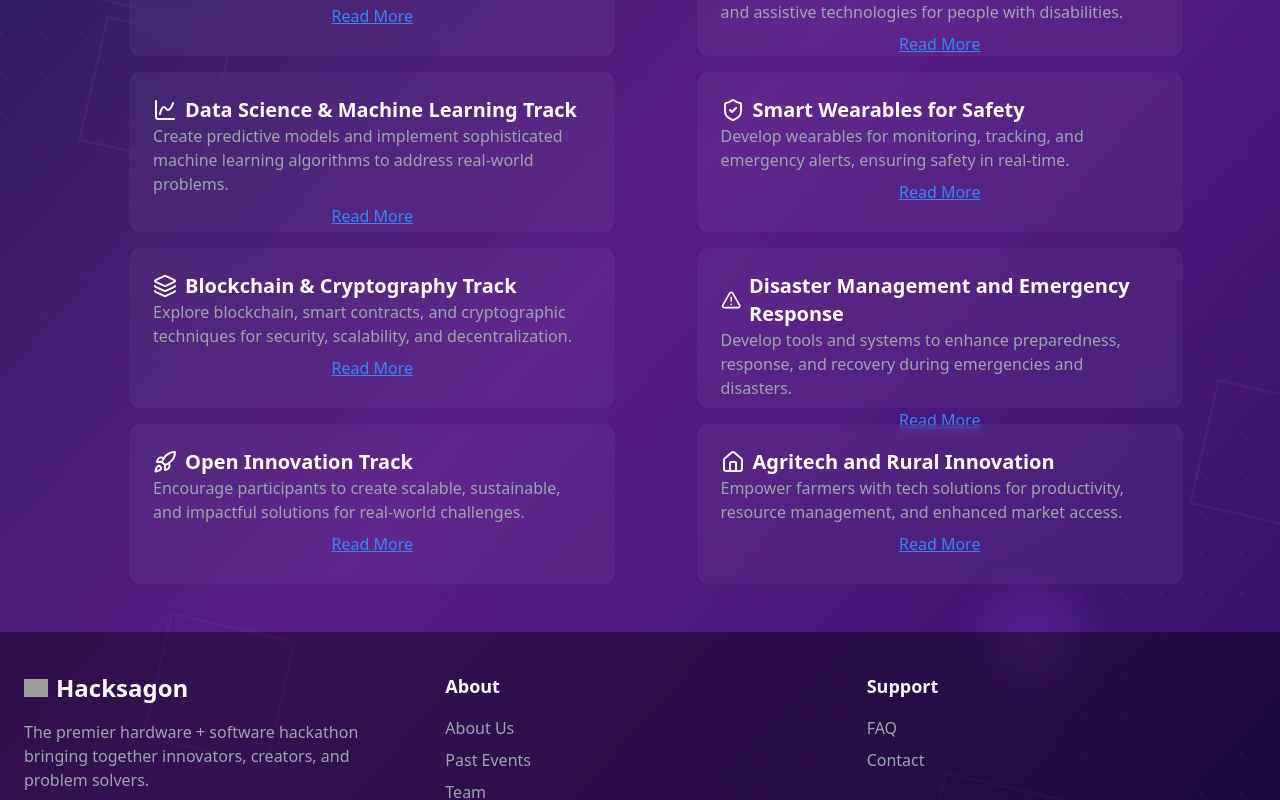
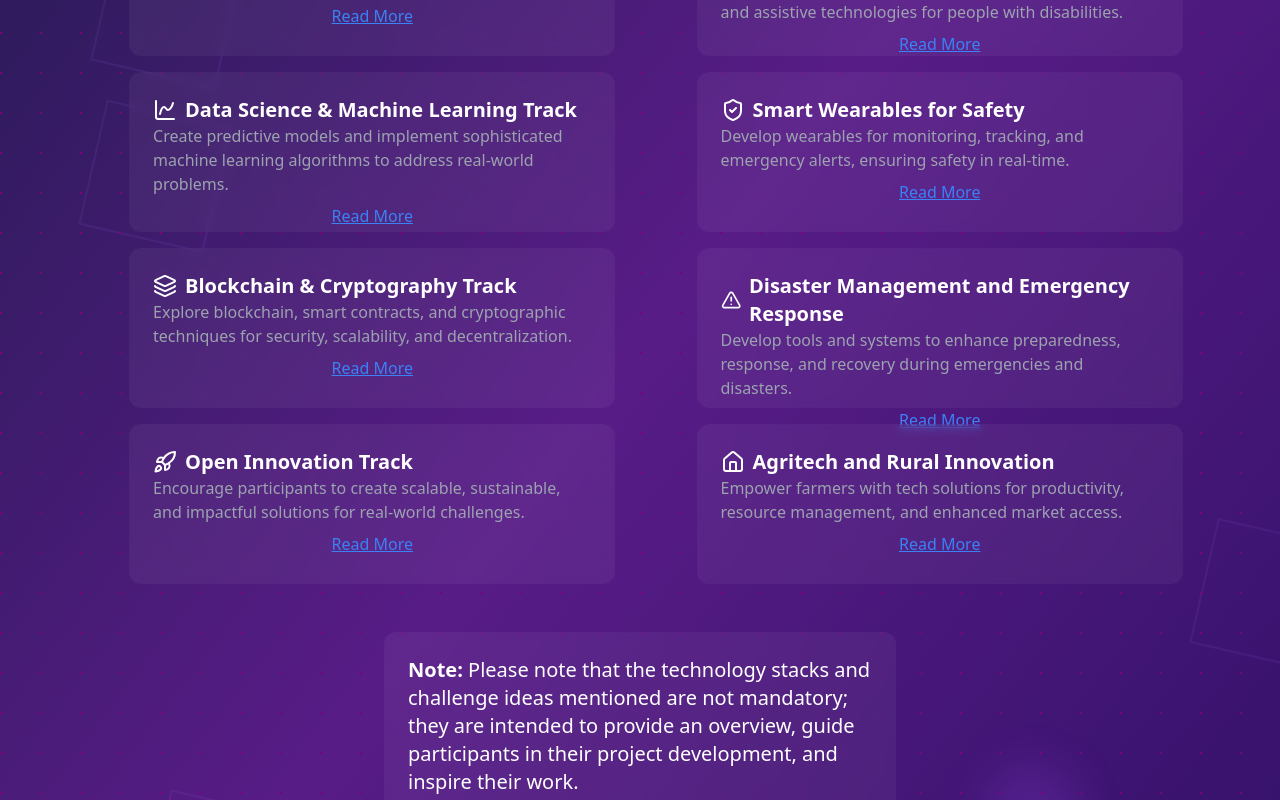
Before and after one commit to AdityaKrSingh26/Hacksagon, a React (Vite) app: page /themes in a window 1280 px wide. Shown: the part 488-1288 px from the top of the page. Built offline with nearby package versions, Linux system fonts and the light colour scheme; grey boxes are pictures that could not be loaded.

Commit message:
Themes main page

```diff
--- a/src/Pages/Themes/Themes.tsx
+++ b/src/Pages/Themes/Themes.tsx
@@ -3,9 +3,14 @@ import HardwareThemes from "../../components/HardwareThemes";
 
 const Themes = () => {
   return (
-    <div className="flex flex-col md:flex-row overflow-hidden p-8 justify-evenly">
-      <SoftwareThemes />
-      <HardwareThemes />
+    <div>
+      <div className="flex flex-col md:flex-row overflow-hidden p-8 justify-evenly">
+        <SoftwareThemes />
+        <HardwareThemes />
+      </div>
+      <div className="w-2/5 mx-auto bg-white/5 backdrop-blur-sm rounded-xl p-6 text-xl mb-10">
+        <strong>Note: </strong> Please note that the technology stacks and challenge ideas mentioned are not mandatory; they are intended to provide an overview, guide participants in their project development, and inspire their work.
+      </div>
     </div>
   );
 };
--- a/src/components/HardwareThemes.tsx
+++ b/src/components/HardwareThemes.tsx
@@ -13,15 +13,6 @@ const HardwareThemes = () => {
       newState[index] = !newState[index];
       return newState;
     });
-  };
-
-  const renderWithLineBreaks = (text: string) => {
-    return text.split("\n").map((line, index) => (
-      <span key={index}>
-        {line}
-        <br />
-      </span>
-    ));
   };
 
   return (
@@ -61,11 +52,30 @@ const HardwareThemes = () => {
               </div>
               <p className="text-gray-400">{track.description}</p>
               <div
-                className="transition-all duration-500 ease-in-out overflow-hidden"
-                style={{ maxHeight: expanded[index] ? "2000px" : "0" }}
-              >
-                <p className="text-gray-400 mt-2 leading-tight">{renderWithLineBreaks(track.details)}</p>
-              </div>
+  className="transition-all duration-500 ease-in-out overflow-hidden"
+  style={{ maxHeight: expanded[index] ? "2000px" : "0" }}
+>
+  <p className="text-gray-400 mt-2 leading-tight">
+    <strong>Objective:</strong> {track.objective}
+  </p>
+  <p className="text-gray-400 mt-2 leading-tight">
+    <strong>Technology Stack:</strong>
+  </p>
+  <ul className="text-gray-400 list-disc pl-6 mt-1">
+    {track.techStack.map((tech, idx) => (
+      <li key={`tech-${idx}`}>{tech}</li>
+    ))}
+  </ul>
+  <p className="text-gray-400 mt-2 leading-tight">
+    <strong>Challenge Ideas:</strong>
+  </p>
+  <ul className="text-gray-400 list-disc pl-6 mt-1">
+    {track.challengeIdeas.map((idea, idx) => (
+      <li key={`challenge-${idx}`}>{idea}</li>
+    ))}
+  </ul>
+</div>
+
               <button
                 className="text-blue-500 mt-2 underline"
                 onClick={() => toggleDetails(index)}
--- a/src/components/SoftwareThemes.tsx
+++ b/src/components/SoftwareThemes.tsx
@@ -13,15 +13,6 @@ const SoftwareThemes = () => {
       newState[index] = !newState[index];
       return newState;
     });
-  };
-
-  const renderWithLineBreaks = (text: string) => {
-    return text.split("\n").map((line, index) => (
-      <span key={index}>
-        {line}
-        <br />
-      </span>
-    ));
   };
 
   return (
@@ -60,13 +51,30 @@ const SoftwareThemes = () => {
               </div>
               <p className="text-gray-400">{track.description}</p>
               <div
-                className="transition-[max-height] duration-500 ease-in-out overflow-hidden"
-                style={{
-                  maxHeight: expanded[index] ? "2000px" : "0",
-                }}
-              >
-                <p className="text-gray-400 mt-2 leading-tight">{renderWithLineBreaks(track.details)}</p>
-              </div>
+  className="transition-all duration-500 ease-in-out overflow-hidden"
+  style={{ maxHeight: expanded[index] ? "2000px" : "0" }}
+>
+  <p className="text-gray-400 mt-2 leading-tight">
+    <strong>Objective:</strong> {track.objective}
+  </p>
+  <p className="text-gray-400 mt-2 leading-tight">
+    <strong>Technology Stack:</strong>
+  </p>
+  <ul className="text-gray-400 list-disc pl-6 mt-1">
+    {track.techStack.map((tech, idx) => (
+      <li key={`tech-${idx}`}>{tech}</li>
+    ))}
+  </ul>
+  <p className="text-gray-400 mt-2 leading-tight">
+    <strong>Challenge Ideas:</strong>
+  </p>
+  <ul className="text-gray-400 list-disc pl-6 mt-1">
+    {track.challengeIdeas.map((idea, idx) => (
+      <li key={`challenge-${idx}`}>{idea}</li>
+    ))}
+  </ul>
+</div>
+
               <button
                 className="text-blue-500 mt-2 underline"
                 onClick={() => toggleDetails(index)}
--- a/src/data/HardwareTracks.ts
+++ b/src/data/HardwareTracks.ts
@@ -3,72 +3,82 @@ export const H_Tracks = [
     icon: "UtilityPole",
     title: "Smart Cities and IoT Solutions",
     description: "Enhance urban living with IoT, AI, and analytics for smarter, efficient, and sustainable cities.",
-    details: `Objective: To develop hardware and software solutions that enhance urban living by leveraging IoT technologies, data analytics, and AI.\n
-    Technology Stacks:\n
-    - Hardware: Raspberry Pi, Arduino, ESP32, sensors (temperature, humidity, motion), actuators, LoRa modules.\n
-    - Software: MQTT, Node.js, Firebase, AWS IoT Core, React.js.\n
-    - Cloud: AWS IoT, Microsoft Azure IoT Hub, Google Cloud IoT.\n
-    - Data Analytics: Python (Pandas, NumPy, Matplotlib).\n
-    - AI/ML: TensorFlow.js, PyTorch for predictive analytics.\n
-    Challenge Ideas:\n
-    - Smart Traffic Management System.\n
-    - IoT-Enabled Waste Management System.\n
-    - Energy-Efficient Lighting System.`
+    objective: "To develop hardware and software solutions that enhance urban living by leveraging IoT technologies, data analytics, and AI.",
+    techStack: [
+      "Hardware: Raspberry Pi, Arduino, ESP32, sensors (temperature, humidity, motion), actuators, LoRa modules",
+      "Software: MQTT, Node.js, Firebase, AWS IoT Core, React.js",
+      "Cloud: AWS IoT, Microsoft Azure IoT Hub, Google Cloud IoT",
+      "Data Analytics: Python (Pandas, NumPy, Matplotlib)",
+      "AI/ML: TensorFlow.js, PyTorch for predictive analytics"
+    ],
+    challengeIdeas: [
+      "Smart Traffic Management System",
+      "IoT-Enabled Waste Management System",
+      "Energy-Efficient Lighting System"
+    ]
   },
   {
     icon: "HeartPulse",
     title: "IoT-Enabled Healthcare and Assistive Technologies",
     description: "Revolutionize healthcare with tools for diagnosis, delivery, and assistive technologies for people with disabilities.",
-    details: `Objective: To create innovative tools that improve healthcare delivery, enable early diagnosis, and assist individuals with disabilities.\n
-    Technology Stacks:\n
-    - Hardware: Wearables, Raspberry Pi, Arduino, ECG, SpO2 sensors.\n
-    - Software: Python, TensorFlow, Flask, AWS HealthLake.\n
-    - AI/ML: NLP for chatbots, predictive analytics, computer vision.\n
-    Challenge Ideas:\n
-    - AI-Powered Diagnostic Tool.\n
-    - Wearable Health Monitor.\n
-    - Robotic Assistive Device.`
+    objective: "To create innovative tools that improve healthcare delivery, enable early diagnosis, and assist individuals with disabilities.",
+    techStack: [
+      "Hardware: Wearables, Raspberry Pi, Arduino, ECG, SpO2 sensors",
+      "Software: Python, TensorFlow, Flask, AWS HealthLake",
+      "AI/ML: NLP for chatbots, predictive analytics, computer vision"
+    ],
+    challengeIdeas: [
+      "AI-Powered Diagnostic Tool",
+      "Wearable Health Monitor",
+      "Robotic Assistive Device"
+    ]
   },
   {
     icon: "ShieldCheck",
     title: "Smart Wearables for Safety",
     description: "Develop wearables for monitoring, tracking, and emergency alerts, ensuring safety in real-time.",
-    details: `Objective: To create wearable devices that provide real-time monitoring, tracking, and emergency alert functionalities.\n
-    Technology Stacks:\n
-    - Microcontrollers: Arduino Nano, ESP32.\n
-    - Sensors: Accelerometers, GPS modules, GSM.\n
-    - Power: Li-Po batteries, BLE for communication.\n
-    Challenge Ideas:\n
-    - Personal Safety Device.\n
-    - Fall Detection System.\n
-    - Geofencing Monitoring.`
+    objective: "To create wearable devices that provide real-time monitoring, tracking, and emergency alert functionalities.",
+    techStack: [
+      "Microcontrollers: Arduino Nano, ESP32",
+      "Sensors: Accelerometers, GPS modules, GSM",
+      "Power: Li-Po batteries, BLE for communication"
+    ],
+    challengeIdeas: [
+      "Personal Safety Device",
+      "Fall Detection System",
+      "Geofencing Monitoring"
+    ]
   },
   {
     icon: "TriangleAlert",
     title: "Disaster Management and Emergency Response",
     description: "Develop tools and systems to enhance preparedness, response, and recovery during emergencies and disasters.",
-    details: `Objective: To create tools and systems that improve disaster preparedness, response, and recovery.\n
-    Technology Stacks:\n
-    - Hardware: Drones, IoT sensors, GPS trackers.\n
-    - Software: Python, OpenCV, TensorFlow, Flask.\n
-    - Communication: MQTT, Zigbee, satellite communication.\n
-    Challenge Ideas:\n
-    - IoT-Based Early Warning System.\n
-    - Drone-Assisted Disaster Recovery.\n
-    - Wearable Emergency Locator.`
+    objective: "To create tools and systems that improve disaster preparedness, response, and recovery.",
+    techStack: [
+      "Hardware: Drones, IoT sensors, GPS trackers",
+      "Software: Python, OpenCV, TensorFlow, Flask",
+      "Communication: MQTT, Zigbee, satellite communication"
+    ],
+    challengeIdeas: [
+      "IoT-Based Early Warning System",
+      "Drone-Assisted Disaster Recovery",
+      "Wearable Emergency Locator"
+    ]
   },
   {
     icon: "House",
     title: "Agritech and Rural Innovation",
     description: "Empower farmers with tech solutions for productivity, resource management, and enhanced market access.",
-    details: `Objective: To develop solutions for precision farming, automated irrigation, and market access for rural communities.\n
-    Technology Stacks:\n
-    - Hardware: IoT sensors, Arduino, drones.\n
-    - Software: Node.js, Firebase, TensorFlow.\n
-    - Communication: Zigbee, LoRa, Bluetooth.\n
-    Challenge Ideas:\n
-    - IoT-Enabled Precision Farming.\n
-    - Automated Irrigation System.\n
-    - Blockchain-Based Supply Chain Tracking.`
+    objective: "To develop solutions for precision farming, automated irrigation, and market access for rural communities.",
+    techStack: [
+      "Hardware: IoT sensors, Arduino, drones",
+      "Software: Node.js, Firebase, TensorFlow",
+      "Communication: Zigbee, LoRa, Bluetooth"
+    ],
+    challengeIdeas: [
+      "IoT-Enabled Precision Farming",
+      "Automated Irrigation System",
+      "Blockchain-Based Supply Chain Tracking"
+    ]
   }
 ];
--- a/src/data/SoftwareTracks.ts
+++ b/src/data/SoftwareTracks.ts
@@ -3,73 +3,83 @@ export const S_Tracks = [
     icon: "FolderCode",
     title: "Web Development Track",
     description: "Develop innovative web applications providing engaging user experiences with advanced features like real-time data processing, responsive design, and microservices.",
-    details: `Objective: To develop innovative web applications that provide engaging user experiences, leverage modern technologies, and incorporate advanced features like real-time data processing, responsive design, and microservices architecture.\n
-    Technology Stacks:\n
-    - Front-end: HTML, CSS, JavaScript (ES6+), React/Angular, Tailwind CSS/SCSS, WebSockets.\n
-    - Back-end: Node.js, Express.js, MongoDB/PostgreSQL, RESTful APIs/GraphQL.\n
-    - Additional: Docker, Kubernetes, Firebase, WebRTC, Google Maps API, Stripe, Twilio.\n
-    Challenge Ideas:\n
-    - Real-Time Collaborative Platform\n
-    - Augmented Reality E-commerce\n
-    - Cross-Platform Progressive Web App (PWA)`
+    objective: "To develop innovative web applications that provide engaging user experiences, leverage modern technologies, and incorporate advanced features like real-time data processing, responsive design, and microservices architecture.",
+    techStack: [
+      "Front-end: HTML, CSS, JavaScript (ES6+), React/Angular, Tailwind CSS/SCSS, WebSockets",
+      "Back-end: Node.js, Express.js, MongoDB/PostgreSQL, RESTful APIs/GraphQL",
+      "Additional: Docker, Kubernetes, Firebase, WebRTC, Google Maps API, Stripe, Twilio"
+    ],
+    challengeIdeas: [
+      "Real-Time Collaborative Platform",
+      "Augmented Reality E-commerce",
+      "Cross-Platform Progressive Web App (PWA)"
+    ]
   },
   {
     icon: "TabletSmartphone",
     title: "Mobile App Development Track",
     description: "Create sophisticated mobile applications with features like AI, IoT, and real-time communication.",
-    details: `Objective: To create sophisticated mobile applications that provide rich user experiences, integrate with devices, and utilize advanced features such as AI, IoT, and real-time communication.\n
-    Technology Stacks:\n
-    - Front-end: React Native, Flutter, JavaScript (ES6+), Dart.\n
-    - Back-end: Firebase, AWS, Azure.\n
-    - Additional: TensorFlow.js/Core ML, MQTT protocol, responsive design.\n
-    Challenge Ideas:\n
-    - AI-Powered Personal Assistant\n
-    - Health Monitoring and Predictive Analytics\n
-    - IoT-Enabled Smart Home Control System`
+    objective: "To create sophisticated mobile applications that provide rich user experiences, integrate with devices, and utilize advanced features such as AI, IoT, and real-time communication.",
+    techStack: [
+      "Front-end: React Native, Flutter, JavaScript (ES6+), Dart",
+      "Back-end: Firebase, AWS, Azure",
+      "Additional: TensorFlow.js/Core ML, MQTT protocol, responsive design"
+    ],
+    challengeIdeas: [
+      "AI-Powered Personal Assistant",
+      "Health Monitoring and Predictive Analytics",
+      "IoT-Enabled Smart Home Control System"
+    ]
   },
   {
     icon: "ChartSpline",
     title: "Data Science & Machine Learning Track",
     description: "Create predictive models and implement sophisticated machine learning algorithms to address real-world problems.",
-    details: `Objective: To create predictive models, analyze large datasets, and implement sophisticated machine learning algorithms that can address real-world problems.\n
-    Technology Stacks:\n
-    - Programming: Python, NumPy, Pandas, Scikit-Learn, TensorFlow, PyTorch.\n
-    - Tools: Jupyter Notebook, Google Colab, Apache Spark.\n
-    - Deployment: Flask, FastAPI, Docker.\n
-    - Visualization: Matplotlib, Seaborn, Plotly.\n
-    Challenge Ideas:\n
-    - Natural Language Understanding (NLU) System\n
-    - Advanced Image Processing and Augmented Reality\n
-    - Predictive Healthcare Analytics`
+    objective: "To create predictive models, analyze large datasets, and implement sophisticated machine learning algorithms that can address real-world problems.",
+    techStack: [
+      "Programming: Python, NumPy, Pandas, Scikit-Learn, TensorFlow, PyTorch",
+      "Tools: Jupyter Notebook, Google Colab, Apache Spark",
+      "Deployment: Flask, FastAPI, Docker",
+      "Visualization: Matplotlib, Seaborn, Plotly"
+    ],
+    challengeIdeas: [
+      "Natural Language Understanding (NLU) System",
+      "Advanced Image Processing and Augmented Reality",
+      "Predictive Healthcare Analytics"
+    ]
   },
   {
     icon: "Layers",
     title: "Blockchain & Cryptography Track",
     description: "Explore blockchain, smart contracts, and cryptographic techniques for security, scalability, and decentralization.",
-    details: `Objective: To explore the implementation of blockchain technology, smart contracts, and cryptographic techniques in real-world applications, ensuring security, scalability, and decentralization.\n
-    Technology Stacks:\n
-    - Blockchain: Ethereum, Hyperledger, Solidity, Truffle, Remix.\n
-    - Cryptography: Web3.js, CryptoJS, Bouncy Castle.\n
-    - Storage: IPFS.\n
-    - Additional: Stablecoins, smart contract auditing.\n
-    Challenge Ideas:\n
-    - Decentralized Identity Verification\n
-    - Supply Chain Transparency and Tokenization\n
-    - Cross-Border Payments and Remittances`
+    objective: "To explore the implementation of blockchain technology, smart contracts, and cryptographic techniques in real-world applications, ensuring security, scalability, and decentralization.",
+    techStack: [
+      "Blockchain: Ethereum, Hyperledger, Solidity, Truffle, Remix",
+      "Cryptography: Web3.js, CryptoJS, Bouncy Castle",
+      "Storage: IPFS",
+      "Additional: Stablecoins, smart contract auditing"
+    ],
+    challengeIdeas: [
+      "Decentralized Identity Verification",
+      "Supply Chain Transparency and Tokenization",
+      "Cross-Border Payments and Remittances"
+    ]
   },
   {
     icon: "Rocket",
     title: "Open Innovation Track",
     description: "Encourage participants to create scalable, sustainable, and impactful solutions for real-world challenges.",
-    details: `Objective: To encourage participants to create innovative solutions to real-world challenges using any technology stack, focusing on scalability, sustainability, and user impact.\n
-    Technology Stacks:\n
-    - Development: MERN/MEAN stack.\n
-    - Cloud: AWS, Azure, Google Cloud.\n
-    - IoT: MQTT, Raspberry Pi, Arduino.\n
-    - AI: Google Cloud AI, IBM Watson, Microsoft Azure AI.\n
-    Challenge Ideas:\n
-    - Smart City Management System\n
-    - Environmental Impact Analysis Tool\n
-    - Smart Agriculture Solution`
+    objective: "To encourage participants to create innovative solutions to real-world challenges using any technology stack, focusing on scalability, sustainability, and user impact.",
+    techStack: [
+      "Development: MERN/MEAN stack",
+      "Cloud: AWS, Azure, Google Cloud",
+      "IoT: MQTT, Raspberry Pi, Arduino",
+      "AI: Google Cloud AI, IBM Watson, Microsoft Azure AI"
+    ],
+    challengeIdeas: [
+      "Smart City Management System",
+      "Environmental Impact Analysis Tool",
+      "Smart Agriculture Solution"
+    ]
   }
 ];
```
